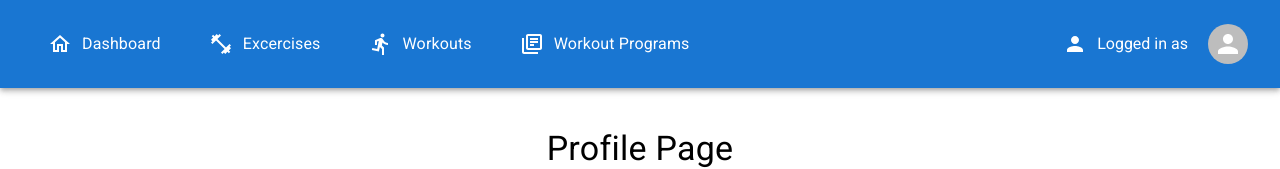
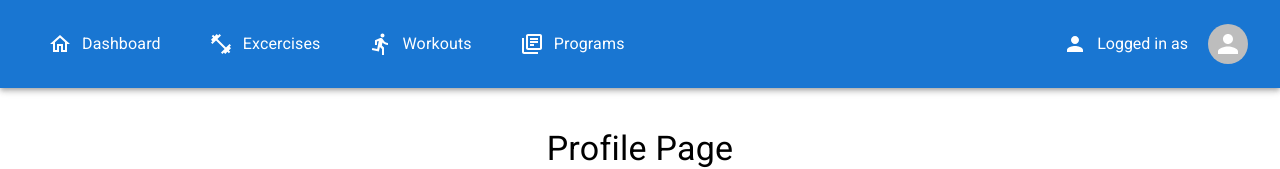
Before and after one commit to MiriTam/MeFit-FE, a React (Create React App) app: page /profile in a window 1280 px wide. Shown: the top 169 px of the page. Built offline with nearby package versions, Linux system fonts and the light colour scheme.

Commit message:
small changes to navbar and cards

```diff
--- a/src/App.js
+++ b/src/App.js
@@ -7,7 +7,6 @@ import AuthenticationPage from './pages/AuthenticationPage';
 import ContributorPage from './pages/ContributorPage';
 import DashboardPage from './pages/DashboardPage';
 import ExercisesPage from './pages/ExercisesPage';
-import LoginPage from './pages/LoginPage';
 import ProfilePage from './pages/ProfilePage';
 import ProgramsPage from './pages/ProgramsPage';
 import WorkoutsPage from './pages/WorkoutsPage';
@@ -48,7 +47,7 @@ function App() {
 
 					{/* Logged in  */}
 					<Route path='dashboard' element={<DashboardPage />} />
-					<Route path='excercises' element={<ExercisesPage />} />
+					<Route path='exercises' element={<ExercisesPage />} />
 					<Route path='programs' element={<ProgramsPage />} />
 					<Route path='workouts' element={<WorkoutsPage />} />
 					<Route path='profile' element={<ProfilePage />} />
@@ -56,7 +55,7 @@ function App() {
 					<Route path='administrator' element={<AdministratorPage />} />
 
 					{/* Wildcard fallback page */}
-					<Route path='*' element={<LoginPage />} />
+					<Route path='*' element={<AuthenticationPage />} />
 				</Routes>
 			</ApplicationFrame>
 		</>
--- a/src/components/exercise-page-components/ExerciseCard.jsx
+++ b/src/components/exercise-page-components/ExerciseCard.jsx
@@ -2,7 +2,10 @@ import { Box, Card, CardContent, Typography } from '@mui/material';
 
 const ExerciseCard = ({ name, description, video, image }) => {
 	return (
-		<Card className='max-w-xs px-6 py-4 text-left shadow-md' variant='outlined'>
+		<Card
+			className='max-w-xs px-6 py-4 text-left shadow-lg'
+			sx={{ backgroundColor: '#EFF6FF' }}
+			variant='outlined'>
 			<CardContent>
 				<Box>
 					<Typography component='h2' variant='h5'>
--- a/src/components/shared-components/Navbar.jsx
+++ b/src/components/shared-components/Navbar.jsx
@@ -25,9 +25,9 @@ import { Link } from 'react-router-dom';
 
 const pages = [
 	{ title: 'Dashboard', path: '/dashboard' },
-	{ title: 'Excercises', path: '/excercises' },
+	{ title: 'Excercises', path: '/exercises' },
 	{ title: 'Workouts', path: '/workouts' },
-	{ title: 'Workout Programs', path: '/programs' }
+	{ title: 'Programs', path: '/programs' }
 ];
 const dropdownOptions = [
 	{ title: 'Contributor Page', path: '/contributor' },
@@ -105,7 +105,7 @@ const Navbar = () => {
 											{page.title === 'Workouts' && (
 												<DirectionsRunOutlined sx={{ mr: 1 }} />
 											)}
-											{page.title === 'Workout Programs' && (
+											{page.title === 'Programs' && (
 												<LibraryBooksOutlined sx={{ mr: 1 }} />
 											)}
 											{page.title}
@@ -134,7 +134,7 @@ const Navbar = () => {
 										{page.title === 'Workouts' && (
 											<DirectionsRunOutlined sx={{ mr: 1.25 }} />
 										)}
-										{page.title === 'Workout Programs' && (
+										{page.title === 'Programs' && (
 											<LibraryBooksOutlined sx={{ mr: 1.25 }} />
 										)}
 										{page.title}
```
